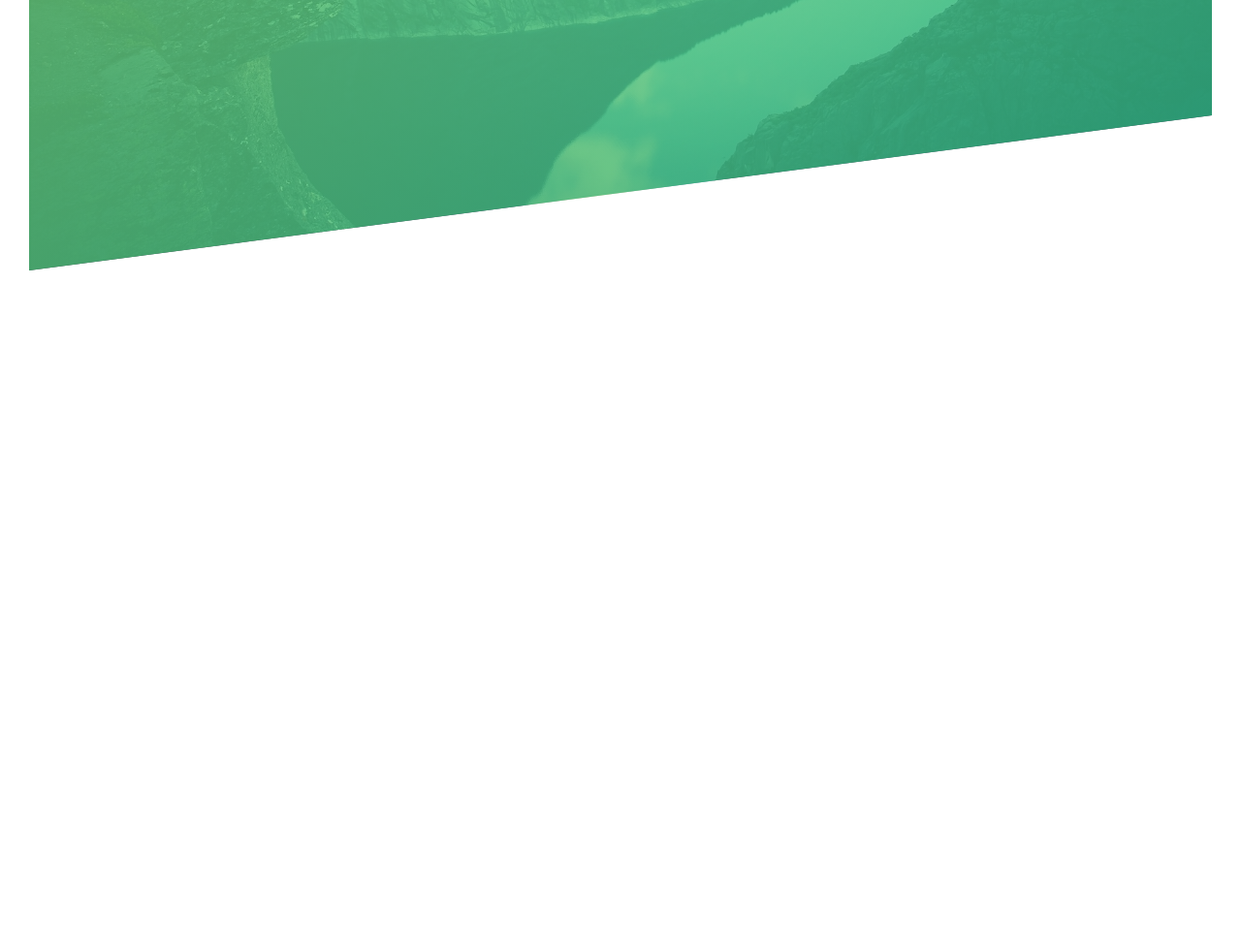
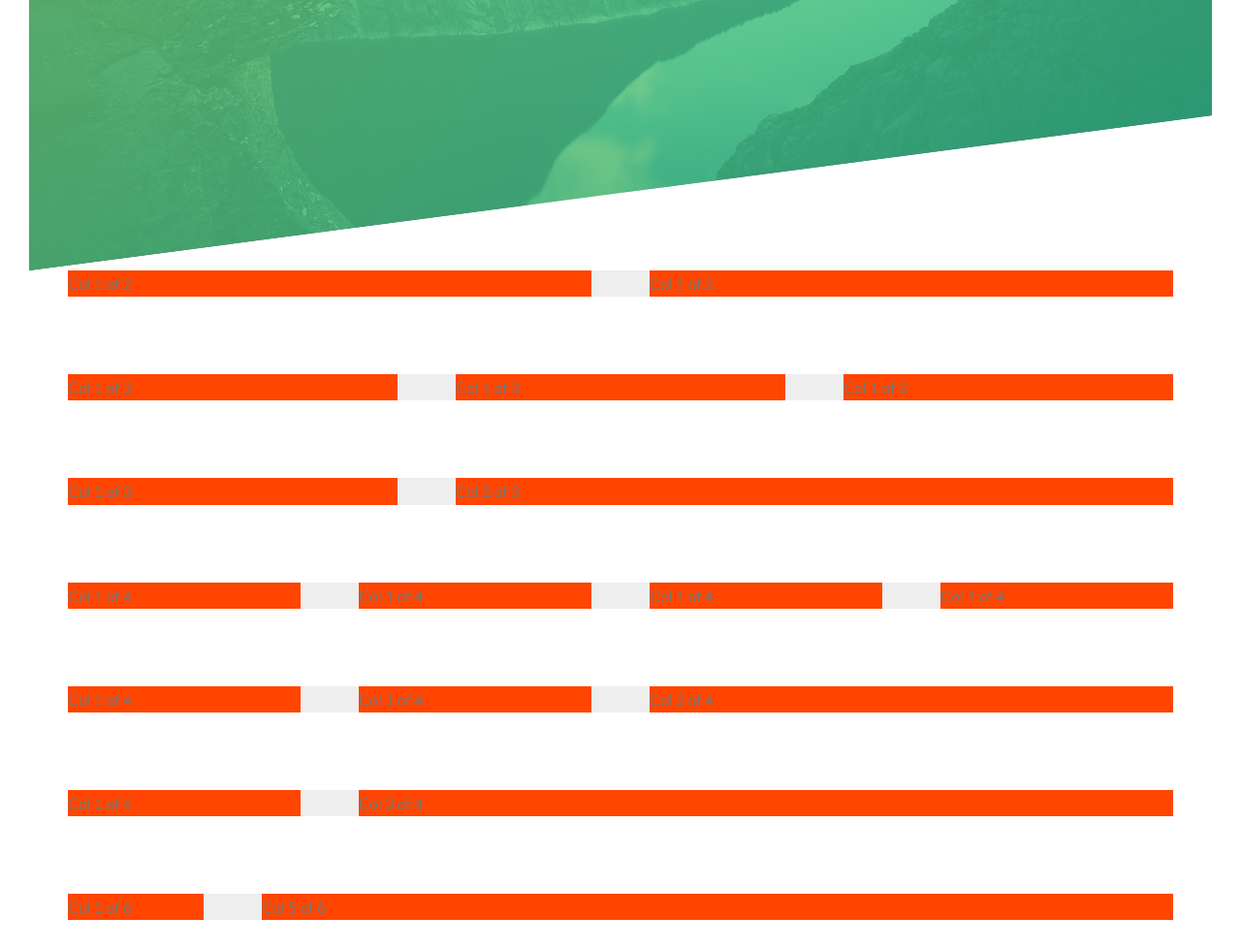
Before and after one commit to TestPlan/natours, a website: page index.html in a window 1280 px wide. Shown: the part 511-1490 px from the top of the page at 97% size. Before the commit the page ends 820 px from the top, so only its background shows below. Drawn offline with Linux system fonts and the light colour scheme.

Commit message:
created custom css grid

```diff
--- a/index.html
+++ b/index.html
@@ -6,13 +6,14 @@
 
   <link href="https://fonts.googleapis.com/css?family=Lato:100,300,400,700,900" rel="stylesheet">
 
-    <link rel="stylesheet" href="css/icon-font.css">
+  <!--<link rel="stylesheet" href="css/icon-font.css">-->
   <link rel="stylesheet" href="css/style.css">
   <link rel="shortcut icon" type="image/png" href="img/favicon.png">
 
   <title>Natours | Exciting tours for adventurous people</title>
 </head>
 <body>
+
 <header class="header">
   <div class="header__logo-box">
     <img src="img/logo-white.png" alt="Logo" class="header__logo">
@@ -26,5 +27,84 @@
     <a href="#" class="btn btn--cta btn--white">Discover our tours</a>
   </div>
 </header>
+
+<section class="grid-test">
+
+  <div class="row">
+    <div class="col-1-of-2">
+      Col 1 of 2
+    </div>
+    <div class="col-1-of-2">
+      Col 1 of 2
+    </div>
+  </div>
+
+  <div class="row">
+    <div class="col-1-of-3">
+      Col 1 of 3
+    </div>
+    <div class="col-1-of-3">
+      Col 1 of 3
+    </div>
+    <div class="col-1-of-3">
+      Col 1 of 3
+    </div>
+  </div>
+
+  <div class="row">
+    <div class="col-1-of-3">
+      Col 1 of 3
+    </div>
+    <div class="col-2-of-3">
+      Col 2 of 3
+    </div>
+  </div>
+
+  <div class="row">
+    <div class="col-1-of-4">
+      Col 1 of 4
+    </div>
+    <div class="col-1-of-4">
+      Col 1 of 4
+    </div>
+    <div class="col-1-of-4">
+      Col 1 of 4
+    </div>
+    <div class="col-1-of-4">
+      Col 1 of 4
+    </div>
+  </div>
+
+  <div class="row">
+    <div class="col-1-of-4">
+      Col 1 of 4
+    </div>
+    <div class="col-1-of-4">
+      Col 1 of 4
+    </div>
+    <div class="col-2-of-4">
+      Col 2 of 4
+    </div>
+  </div>
+
+  <div class="row">
+    <div class="col-1-of-4">
+      Col 1 of 4
+    </div>
+    <div class="col-3-of-4">
+      Col 3 of 4
+    </div>
+  </div>
+
+  <div class="row">
+    <div class="col-1-of-6">
+      Col 1 of 6
+    </div>
+    <div class="col-5-of-6">
+      Col 5 of 6
+    </div>
+  </div>
+</section>
+
 </body>
 </html>
--- a/sass/abstracts/_functions.scss
+++ b/sass/abstracts/_functions.scss
@@ -0,0 +1,7 @@
+// Calculates the width of a grid column
+@function column-width($column-span, $column-count, $gutter) {
+  @return calc(
+      (((100% - (#{$gutter} * (#{$column-count} - 1))) / #{$column-count}) * #{$column-span})
+      + (#{$gutter} * (#{$column-span} - 1))
+  );
+}
--- a/sass/abstracts/_mixins.scss
+++ b/sass/abstracts/_mixins.scss
@@ -0,0 +1,7 @@
+@mixin clearfix {
+  &::after {
+    content: '';
+    display: table;
+    clear: both;
+  }
+}
--- a/sass/abstracts/_variables.scss
+++ b/sass/abstracts/_variables.scss
@@ -1,6 +1,12 @@
+// COLORS
 $color-black: #000;
 $color-gray-dark: #777;
 $color-primary: #55C57A;
 $color-primary-dark: #28B485;
 $color-primary-light: #7ED56F;
 $color-white: #FFF;
+
+// GRID
+$gutter-horizontal: 6rem;
+$gutter-vertical: 8rem;
+$grid-width: 114rem;
--- a/sass/base/_base.scss
+++ b/sass/base/_base.scss
@@ -1,9 +1,9 @@
 *,
 *::after,
 *::before {
+  box-sizing: inherit;
   margin: 0;
   padding: 0;
-  box-sizing: inherit;
 }
 
 html {
@@ -11,8 +11,8 @@ html {
 }
 
 body {
+  box-sizing: border-box;
   color: $color-gray-dark;
-  box-sizing: border-box;
   font-family: "Lato", sans-serif;
   font-size: 1.6rem;
   font-weight: 400;
--- /dev/null
+++ b/sass/layout/_grid.scss
@@ -0,0 +1,51 @@
+.row {
+  background-color: #EEE;
+  max-width: $grid-width;
+  margin: 0 auto;
+
+  &:not(:last-child) {
+    margin-bottom: $gutter-vertical;
+  }
+
+  @include clearfix;
+
+  [class^="col-"] {
+    background-color: orangered;
+    float: left;
+    &:not(:last-child) {
+      margin-right: $gutter-horizontal;
+    }
+  }
+
+  .col-1-of-2 {
+    width: column-width(1, 2, $gutter-horizontal);
+  }
+
+  .col-1-of-3 {
+    width: column-width(1, 3, $gutter-horizontal);
+  }
+
+  .col-1-of-4 {
+    width: column-width(1, 4, $gutter-horizontal);
+  }
+
+  .col-2-of-3 {
+    width: column-width(2, 3, $gutter-horizontal);
+  }
+
+  .col-2-of-4 {
+    width: column-width(2, 4, $gutter-horizontal);
+  }
+
+  .col-3-of-4 {
+    width: column-width(3, 4, $gutter-horizontal);
+  }
+
+  .col-1-of-6 {
+    width: column-width(1, 6, $gutter-horizontal);
+  }
+
+  .col-5-of-6 {
+    width: column-width(5, 6, $gutter-horizontal);
+  }
+}
--- a/sass/main.scss
+++ b/sass/main.scss
@@ -9,6 +9,7 @@
 
 @import "components/button";
 
+@import "layout/grid";
 @import "layout/header";
 
 @import "pages/home";
```
Also changed, not shown: package.json (added, +16 -0 lines), css/style.css, 2 other files. Lines whose indentation alone changed are shown as unchanged.
